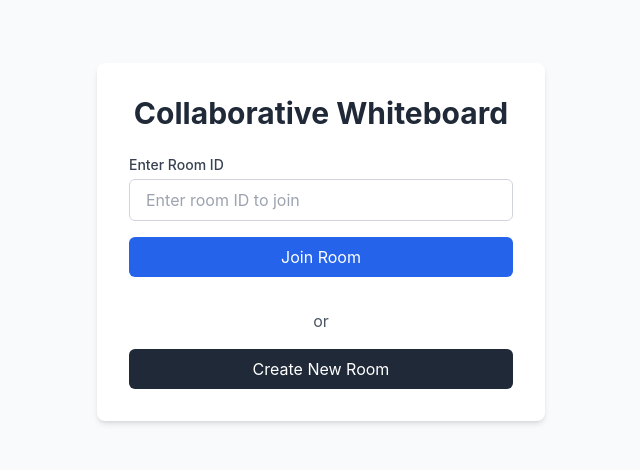
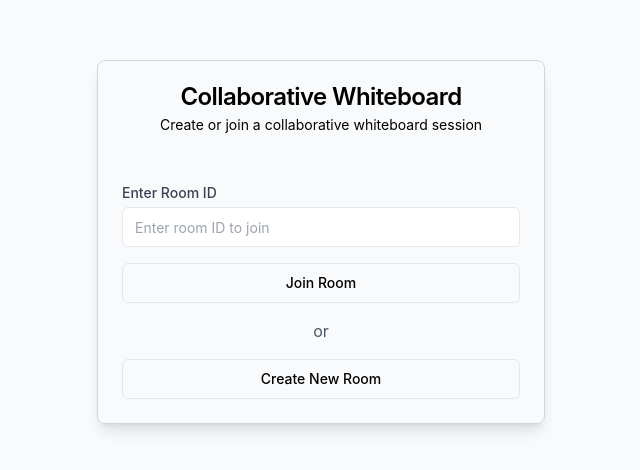
Before and after one commit to iamgatling/Collab-Whiteboard, a React (Vite) app in the folder frontend /: page / in a window 1280 px wide. Shown: the part 158-628 px from the top of the page, without its empty margins (319-959 px from the left). Built offline with nearby package versions, Linux system fonts and the light colour scheme; no server answers; the HTML template or start-up script is replaced by a standard one.

Commit message:
Update HomePage ui

```diff
--- a/frontend /src/pages/HomePage.jsx
+++ b/frontend /src/pages/HomePage.jsx
@@ -19,13 +19,14 @@
   };
 
   return (
-    <div className="min-h-screen flex flex-col items-center justify-center bg-gray-50 p-4">
-      <div className="max-w-md w-full bg-white rounded-lg shadow-md p-8">
-        <h1 className="text-3xl font-bold text-center text-gray-800 mb-6">
-          Collaborative Whiteboard
-        </h1>
+    <div className="min-h-screen flex flex-col items-center justify-center p-4 bg-background">
+  <div className="w-full max-w-md border border-gray-300 rounded-lg shadow-lg">
+    <div className="flex flex-col space-y-1.5 p-6 text-center">
+      <div className="text-2xl font-semibold leading-none tracking-tight text-2xl font-bold">Collaborative Whiteboard</div>
+      <div className="text-sm text-muted-foreground">Create or join a collaborative whiteboard session</div>
+    </div>
 
-        <div className="mb-8">
+    <div className="mb-2 px-6 pt-6 pb-2">
       <form onSubmit={handleJoinRoom} className="space-y-4">
         <div>
           <label htmlFor="roomId" className="block text-sm font-medium text-gray-700 mb-1">
@@ -36,24 +37,24 @@
             id="roomId"
             value={roomId}
             onChange={(e) => setRoomId(e.target.value)}
-                className="w-full px-4 py-2 border border-gray-300 rounded-md focus:outline-none focus:ring-2 focus:ring-blue-500"
+            className="flex h-10 w-full rounded-md border border-input bg-background px-3 py-2 text-sm ring-offset-background file:border-0 file:bg-transparent file:text-sm file:font-medium placeholder:text-muted-foreground focus-visible:outline-none focus-visible:ring-2 focus-visible:ring-ring focus-visible:ring-offset-2 disabled:cursor-not-allowed disabled:opacity-50"
             placeholder="Enter room ID to join"
           />
         </div>
         <button
           type="submit"
-              className="w-full bg-blue-600 text-white py-2 px-4 rounded-md hover:bg-blue-700 focus:outline-none focus:ring-2 focus:ring-blue-500 focus:ring-offset-2 transition-colors"
+          className="w-full h-10 px-4 py-2 inline-flex items-center justify-center whitespace-nowrap rounded-md text-sm font-medium ring-offset-background transition-colors focus-visible:outline-none focus-visible:ring-2 focus-visible:ring-ring focus-visible:ring-offset-2 disabled:pointer-events-none disabled:opacity-50 bg-primary text-primary-foreground hover:bg-primary/90 border border-input bg-background hover:bg-accent hover:text-accent-foreground"
         >
           Join Room
         </button>
       </form>
     </div>
 
-        <div className="text-center">
+    <div className="text-center p-6 pt-0">
       <p className="text-gray-600 mb-4">or</p>
       <button
         onClick={handleCreateRoom}
-            className="w-full bg-gray-800 text-white py-2 px-4 rounded-md hover:bg-gray-900 focus:outline-none focus:ring-2 focus:ring-gray-500 focus:ring-offset-2 transition-colors"
+        className="h-10 px-4 py-2 inline-flex items-center justify-center whitespace-nowrap rounded-md text-sm font-medium ring-offset-background transition-colors focus-visible:outline-none focus-visible:ring-2 focus-visible:ring-ring focus-visible:ring-offset-2 disabled:pointer-events-none disabled:opacity-50 w-full bg-primary text-primary-foreground hover:bg-primary/90 border border-input bg-background hover:bg-accent hover:text-accent-foreground"
       >
         Create New Room
       </button>
```
Lines whose indentation alone changed are shown as unchanged.
